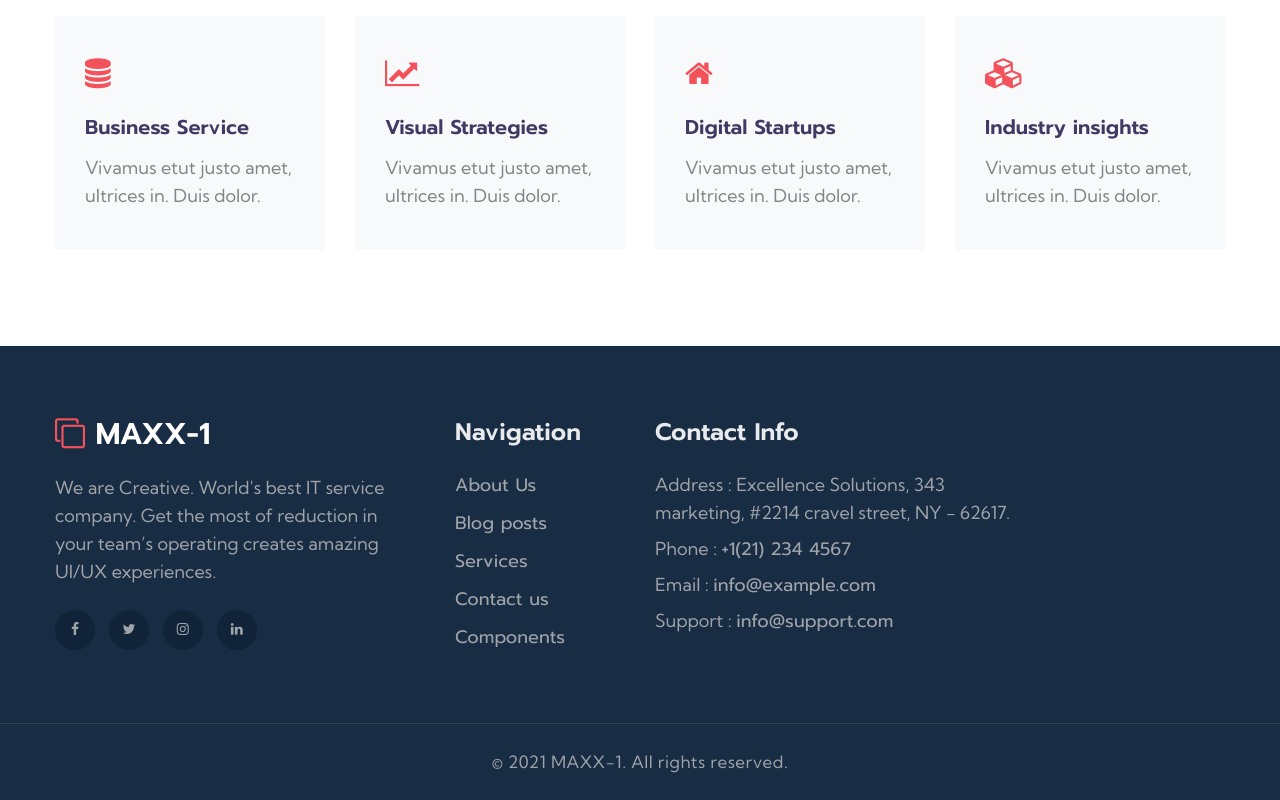
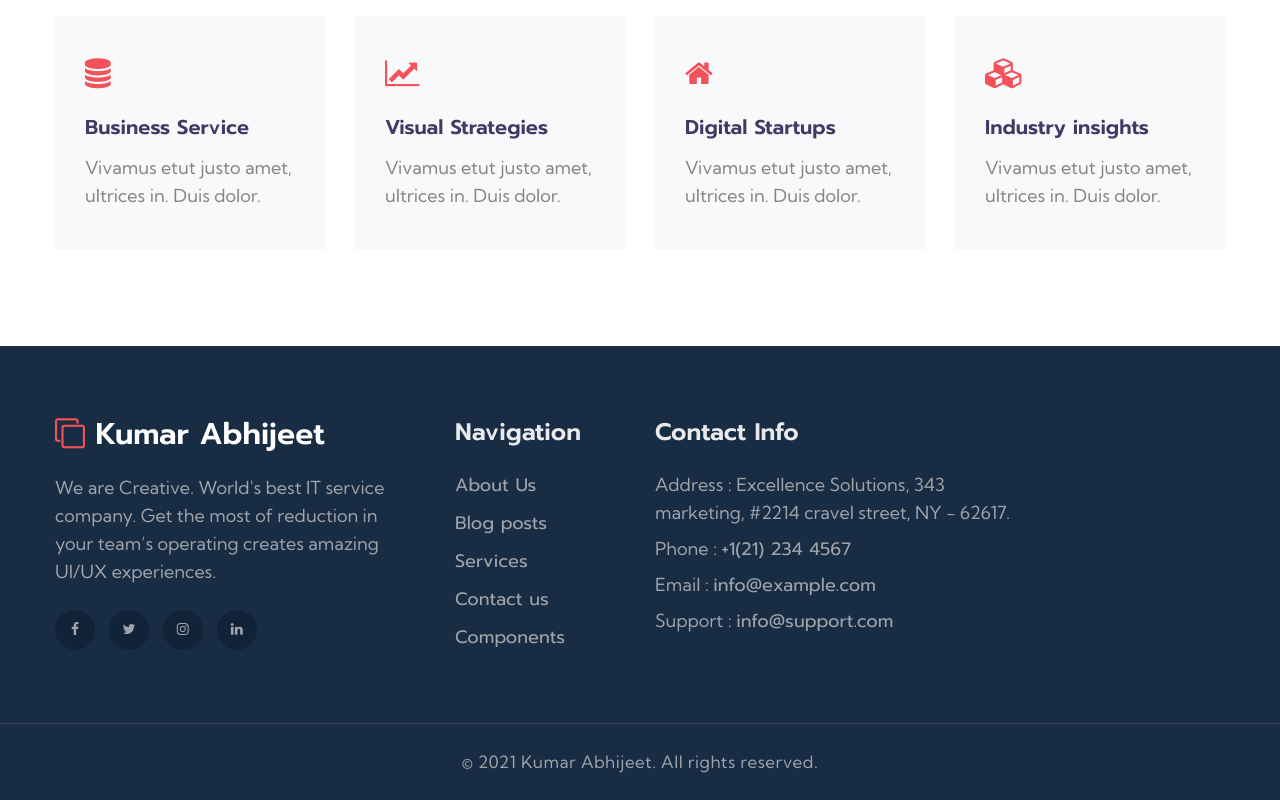
Before and after one commit to aryaabhii/Project, a plain HTML site: page services.html in a window 1280 px wide. Shown: the part 675-1475 px from the top of the page. Drawn offline with Linux system fonts and the light colour scheme.

Commit message:
Update services.html

```diff
--- a/services.html
+++ b/services.html
@@ -6,7 +6,7 @@
     <meta charset="utf-8">
     <meta name="viewport" content="width=device-width, initial-scale=1, shrink-to-fit=no">
 
-    <title>MAXX-1</title>
+    <title>Kumar Abhijeet</title>
 
     <link href="//fonts.googleapis.com/css2?family=Prompt:wght@300;400;600&display=swap" rel="stylesheet">
     <link href="//fonts.googleapis.com/css2?family=Kumbh+Sans:wght@300;400;700&display=swap" rel="stylesheet">
@@ -60,7 +60,7 @@
       <div class="container">
           <nav class="navbar navbar-expand-lg navbar-light">
               <h1><a class="navbar-brand" href="index.html">
-                  <span class="fa fa-clone"></span> MAXX-1
+                  <span class="fa fa-clone"></span> Kumar Abhijeet
                   </a></h1>
               <button class="navbar-toggler collapsed" type="button" data-toggle="collapse" data-target="#navbarNav"
                   aria-controls="navbarNav" aria-expanded="false" aria-label="Toggle navigation">
@@ -204,7 +204,7 @@
         <div class="col-lg-4 col-md-6 col-sm-7 footer-list-29 footer-1 pr-lg-5">
           <div class="footer-logo mb-4">
             <a class="navbar-brand" href="index.html">
-              <span class="fa fa-clone"></span> MAXX-1</a>
+              <span class="fa fa-clone"></span> Kumar Abhijeet</a>
           </div>
           <p>We are Creative. World's best IT service company. Get the most of reduction in your team’s operating
             creates amazing UI/UX experiences. </p>
@@ -239,7 +239,7 @@
   <!-- copyright -->
   <section class="w3l-copyright text-center">
     <div class="container">
-      <p class="copy-footer-29">© 2021 MAXX-1. All rights reserved.</p>
+      <p class="copy-footer-29">© 2021 Kumar Abhijeet. All rights reserved.</p>
     </div>
 
     <!-- move top -->
```
